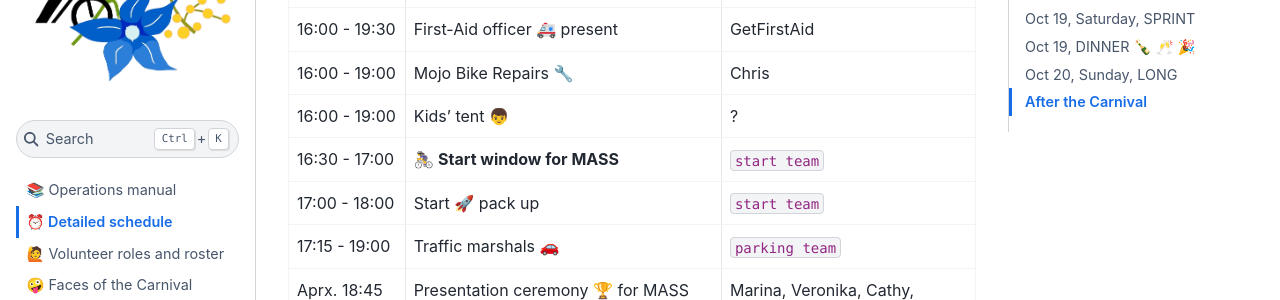
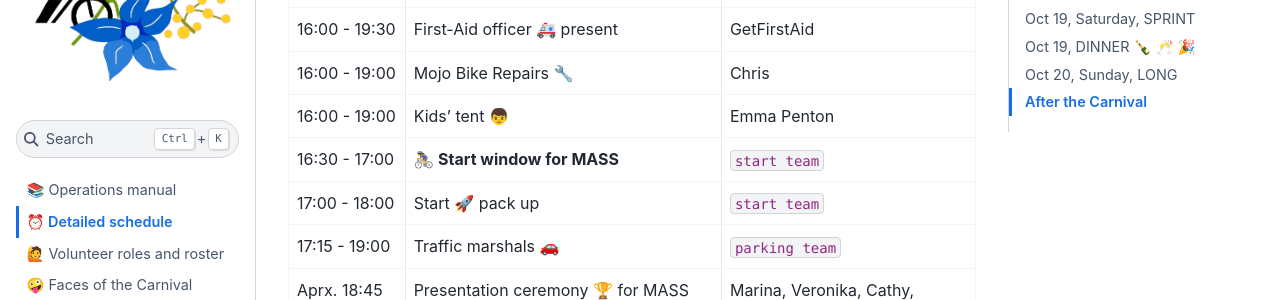
Before and after one commit to fediskhakov/mtbo2024champ, a Jupyter Book: the page built from 01.schedule.md, in a window 1280 px wide and 900 px high, scrolled down 3664 px. Shown: the part 154-454 px from the top of the window. Built offline with Jupyter Book 1.0.4 settings and Sphinx 7.4.7 and the Sphinx Book theme 1.1.4, drawn with Linux system fonts in a browser that asks for light colours.

Commit message:
Volunteer update

```diff
--- a/01.schedule.md
+++ b/01.schedule.md
@@ -83,7 +83,7 @@
 | 16:00 - 19:00 | 📣 Commentator | Arpad |
 | 16:00 - 19:30 | First-Aid officer 🚑 present | GetFirstAid |
 | 16:00 - 19:00 | Mojo Bike Repairs 🔧 | Chris |
-| 16:00 - 19:00 | Kids' tent 👦 | ? |
+| 16:00 - 19:00 | Kids' tent 👦 | Emma Penton |
 | 16:30 - 17:00 | 🚴‍♀️ **Start window for MASS** | `start team` |
 | 17:00 - 18:00 | Start 🚀 pack up | `start team` |
 | 17:15 - 19:00 | Traffic marshals 🚗 | `parking team` |
@@ -191,7 +191,7 @@ at **Harmonie German Club**
 | 8:00 - 10:00 | Mojo Bike Repairs 🔧 | Chris |
 | 8:00 - 10:00 | Come-and-try MTBO tent 🧭 | Toni, Raynie, Emily |
 | 8:30 - 12:30 | 📣 Commentator | Arpad |
-| 8:30 - 13:30 | Kids' tent 👦 | ? |
+| 8:30 - 13:30 | Kids' tent 👦 | Emma Penton |
 | 9:00 - 13:00 | First-Aid officer 🚑 present | GetFirstAid |
 | 9:00 - 10:30 | 🚴‍♀️ **Start window for LONG** | `start team` |
 | 10:00 - 13:00 | Blue Lightning Stall 🧁 | Deirdre |
```
Also changed, not shown: 02.people.md (+1 -1 lines).
